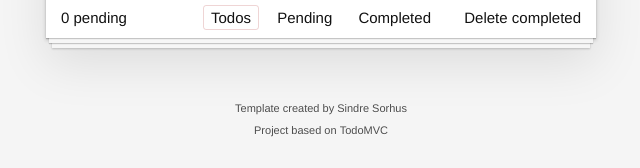
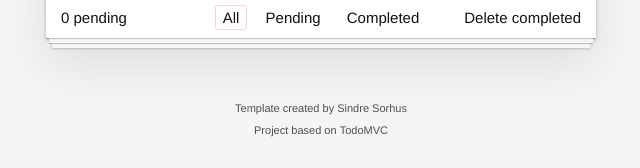
Before and after one commit to Abaranasia/Modern-todolist-js, a website built with webpack: page src/index.html in a window 1280 px wide. Shown: the part 200-368 px from the top of the page, 319-959 px from the left. Built offline with nearby package versions, Linux system fonts and the light colour scheme.

Commit message:
Update index.html to remove a duplicated className

```diff
--- a/src/index.html
+++ b/src/index.html
@@ -36,7 +36,7 @@
 				<!-- Remove this if you don't implement routing -->
 				<ul class="filters">
 					<li>
-						<a class="selected filtro" class="selected" href="#/">Todos</a>
+						<a class="selected filtro" href="#/">All</a>
 					</li>
 					<li>
 						<a class="filtro" href="#/active">Pending</a>
```
